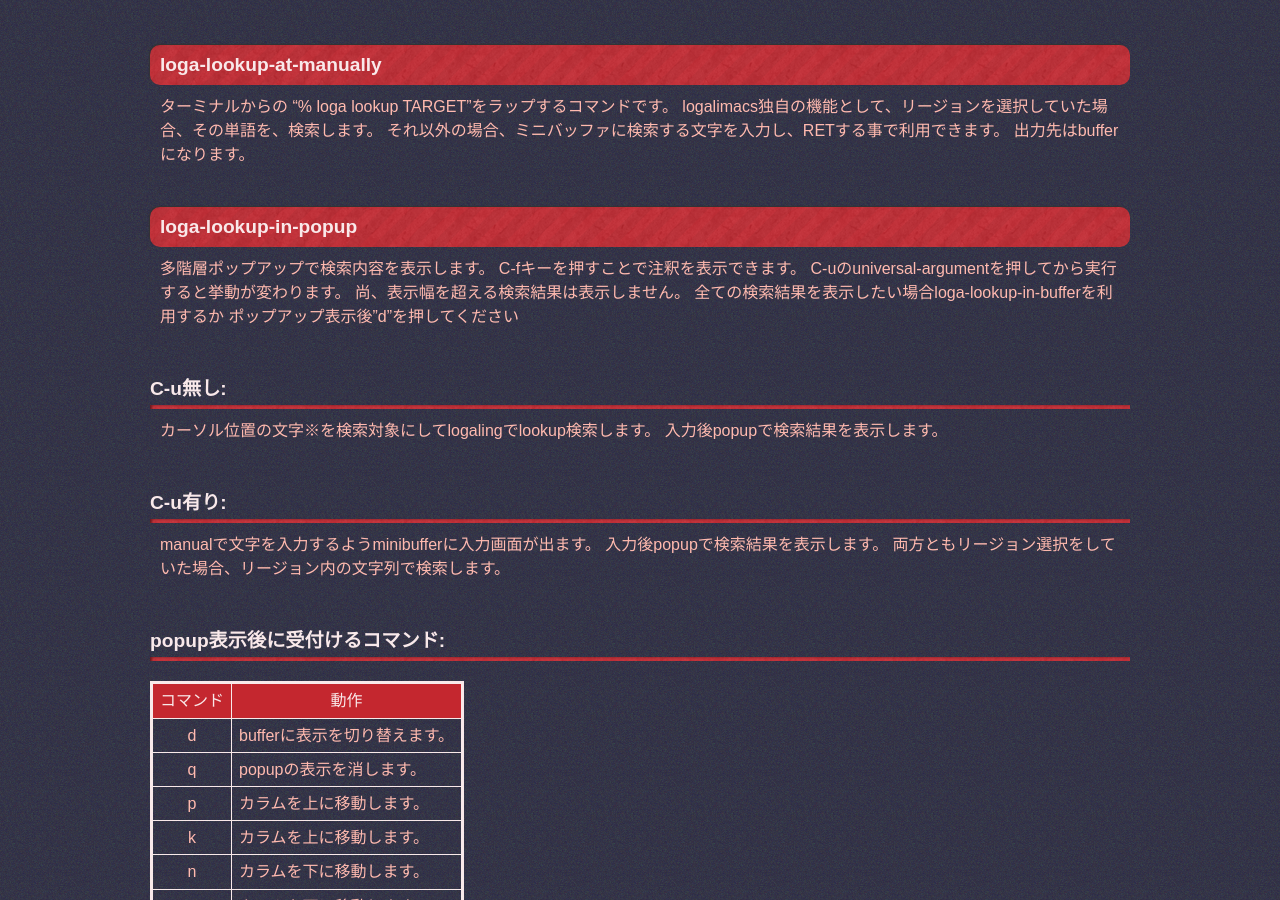
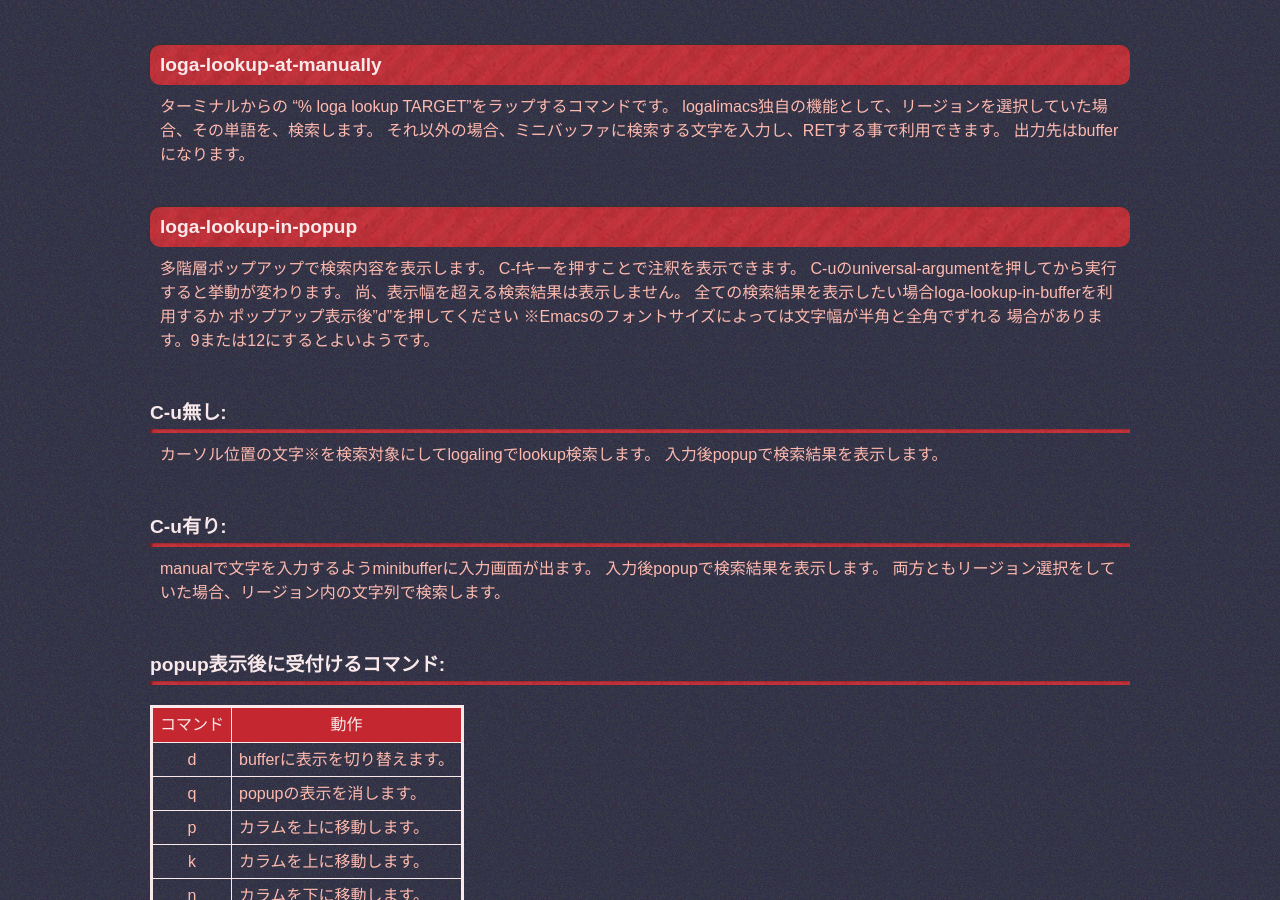
Before and after one commit to logaling/logaling.github.com, a Jekyll site: the page built from logalimacs/commands.md, in a window 1280 px wide and 900 px high, scrolled down 950 px. Built offline with Jekyll 4.4.1, drawn with Linux system fonts in a browser that asks for light colours; some web fonts are replaced; Markdown is read by kramdown in place of the engine named in the settings.

Commit message:
improve document for popup representation

```diff
--- a/logalimacs/commands.md
+++ b/logalimacs/commands.md
@@ -47,6 +47,8 @@ C-uのuniversal-argumentを押してから実行すると挙動が変わりま
 尚、表示幅を超える検索結果は表示しません。
 全ての検索結果を表示したい場合loga-lookup-in-bufferを利用するか
 ポップアップ表示後"d"を押してください
+※Emacsのフォントサイズによっては文字幅が半角と全角でずれる
+場合があります。9または12にするとよいようです。
 
 ### C-u無し:
 カーソル位置の文字※を検索対象にしてlogalingでlookup検索します。
```
